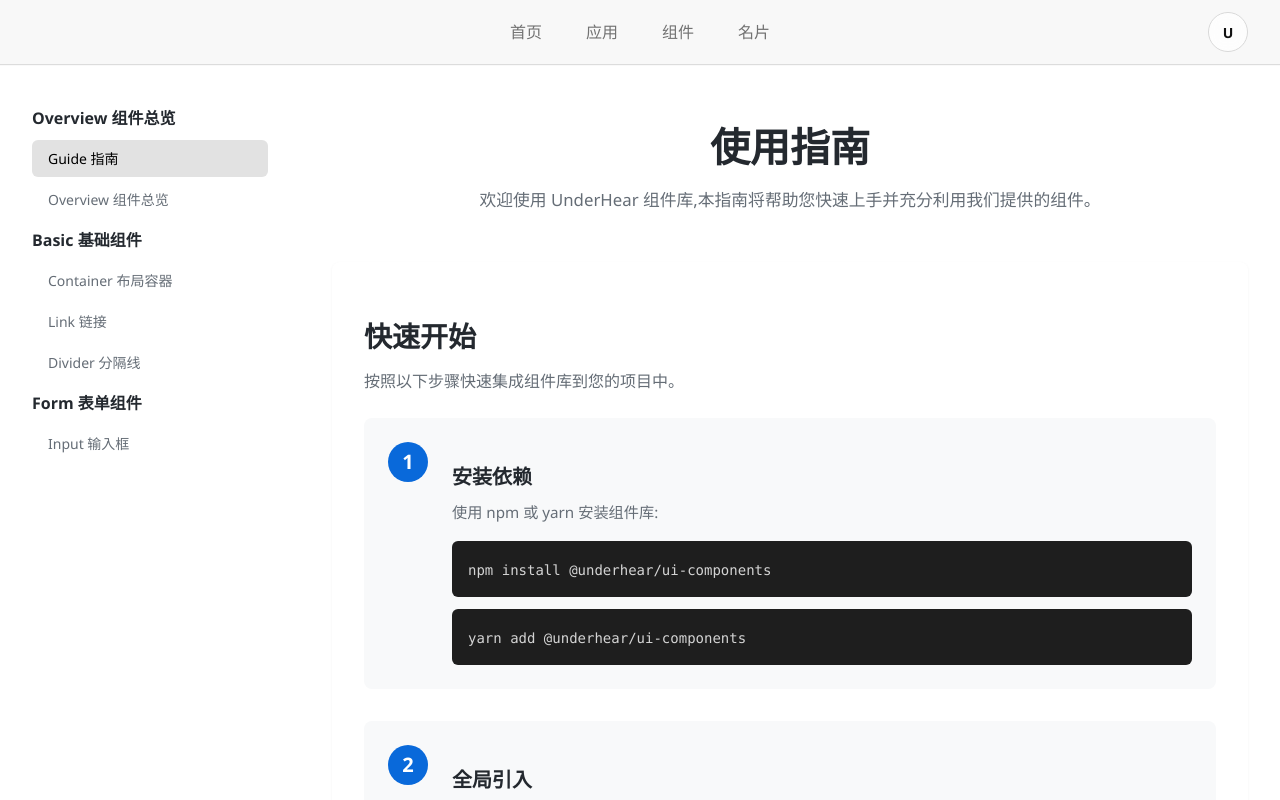
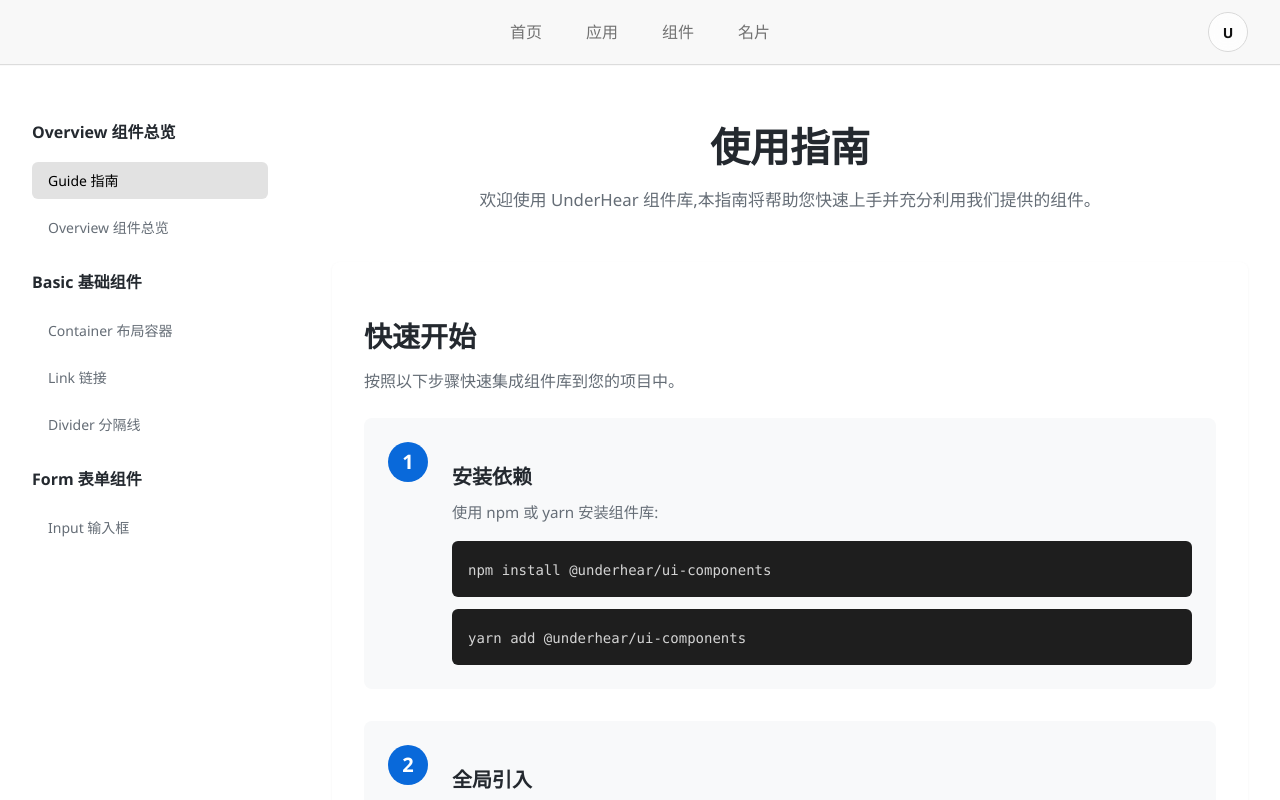
Before and after one commit to UnderHear-tools/UnderHear-Web, a Vue app in the folder UnderHear-frontend/: page /component/guide in a window 1280 px wide. Shown: the top 800 px of the page. Built offline with nearby package versions, Linux system fonts and the light colour scheme.

Commit message:
优化样式 & 新增一些组件种类

```diff
--- a/UnderHear-frontend/src/module/components/layout/ComponentLayout.vue
+++ b/UnderHear-frontend/src/module/components/layout/ComponentLayout.vue
@@ -81,15 +81,15 @@ const navSections = ref([
 
 .nav-section {
   display: grid;
-  gap: 4px;
+  gap: 10px;
 }
 
 .section-title {
   font-size: 1rem;
   font-weight: 600;
   color: var(--font-black);
-  margin-top: 10px;
-  margin-bottom: 6px;
+  margin-top: 1.5rem;
+  margin-bottom: 0.5rem;
 }
 
 .nav-item {
```
